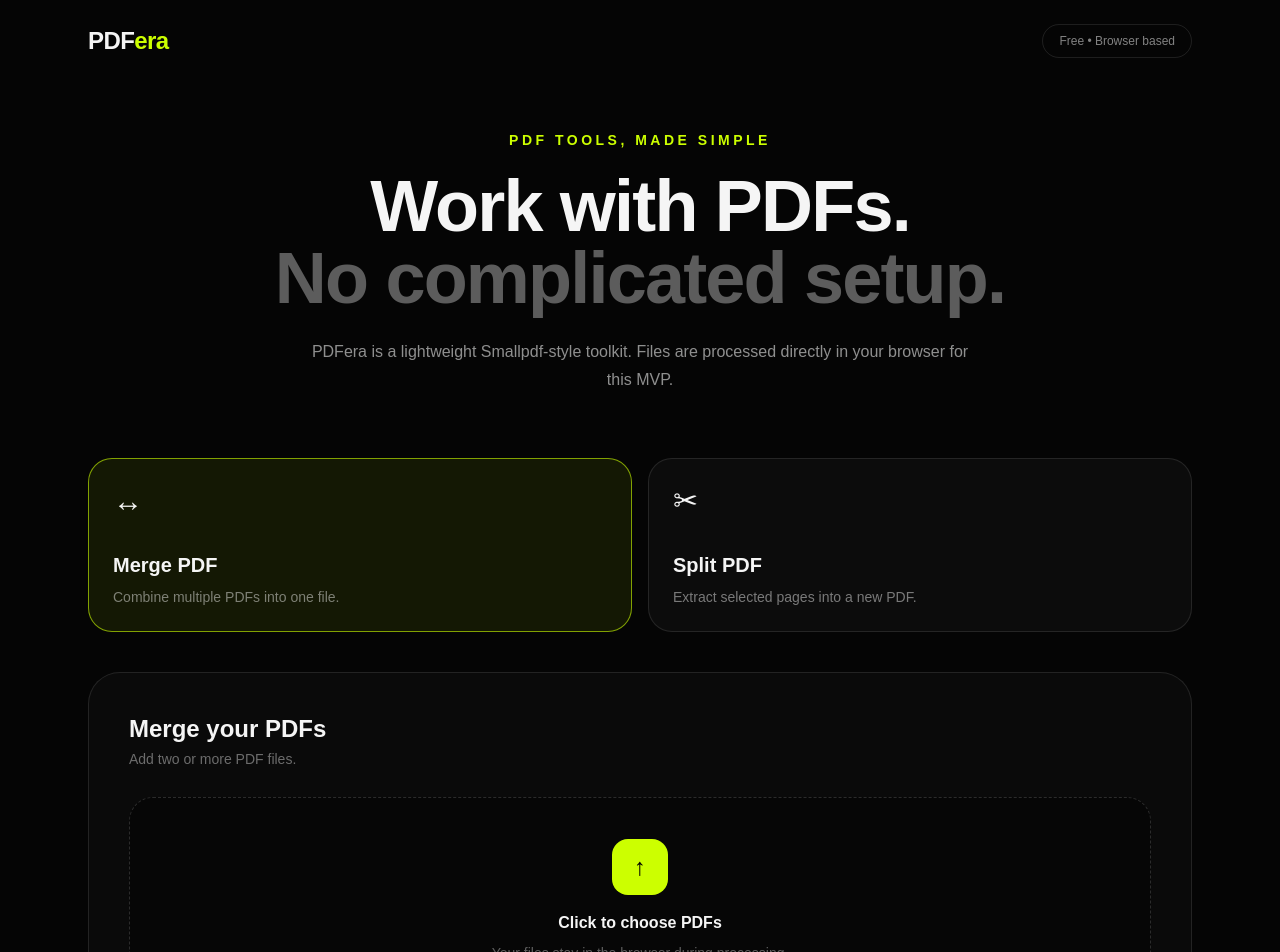
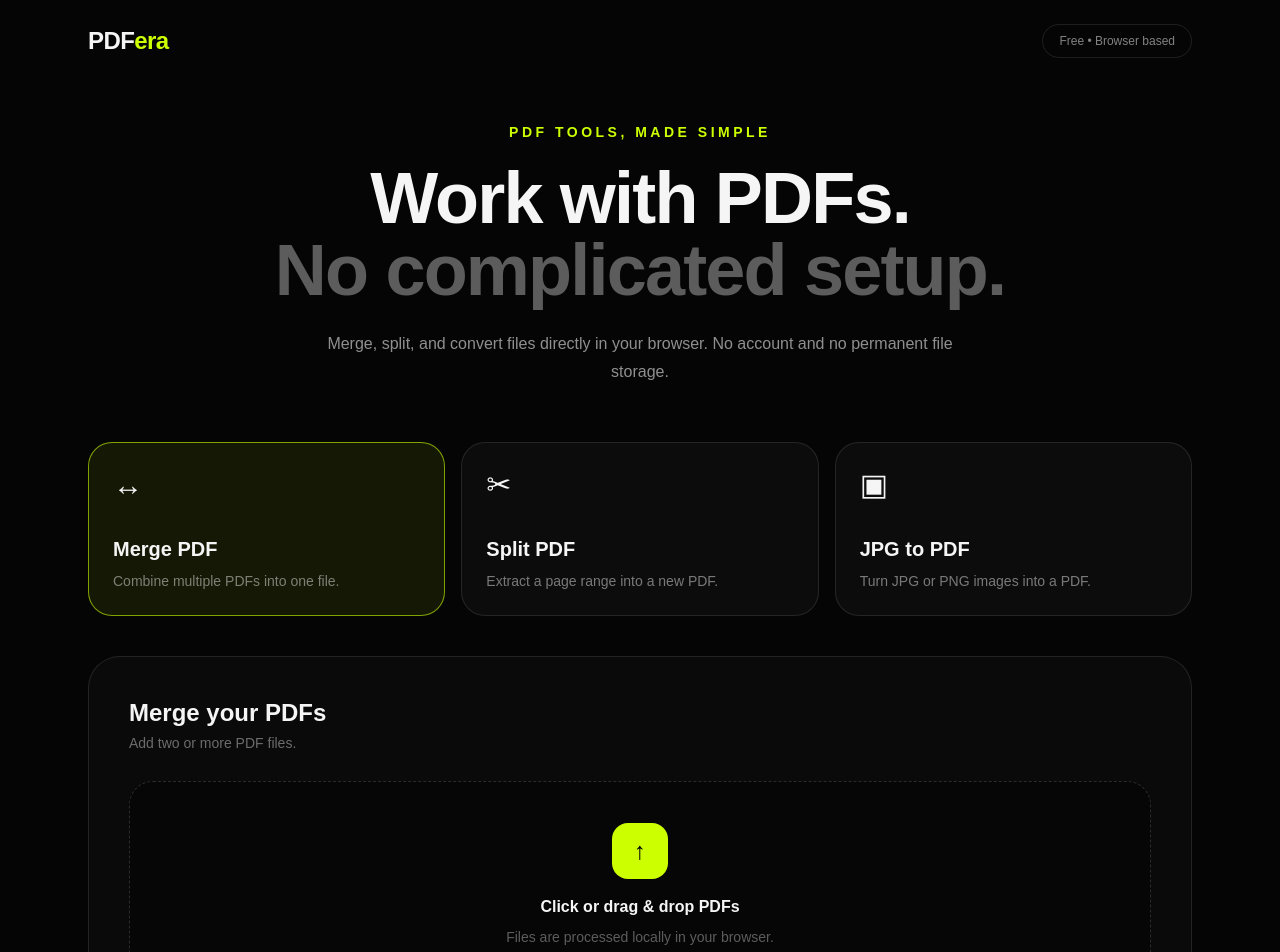
Before and after one commit to kaustubhlearner/pdfera, a Next.js app: page / in a window 1280 px wide. Shown: the top 952 px of the page. Built offline with nearby package versions, Linux system fonts and the light colour scheme.

Commit message:
feat: add split ranges, jpg to pdf, and drag drop

```diff
--- a/app/page.tsx
+++ b/app/page.tsx
@@ -1,13 +1,14 @@
 "use client";
 
-import { useRef, useState } from "react";
+import { DragEvent, useRef, useState } from "react";
 import { PDFDocument } from "pdf-lib";
 
-type Tool = "merge" | "split";
+type Tool = "merge" | "split" | "jpg";
 
 const tools = [
   { id: "merge" as Tool, icon: "↔", title: "Merge PDF", text: "Combine multiple PDFs into one file." },
-  { id: "split" as Tool, icon: "✂", title: "Split PDF", text: "Extract selected pages into a new PDF." },
+  { id: "split" as Tool, icon: "✂", title: "Split PDF", text: "Extract a page range into a new PDF." },
+  { id: "jpg" as Tool, icon: "▣", title: "JPG to PDF", text: "Turn JPG or PNG images into a PDF." },
 ];
 
 export default function Home() {
@@ -15,13 +16,29 @@
   const [files, setFiles] = useState<File[]>([]);
   const [busy, setBusy] = useState(false);
   const [message, setMessage] = useState("");
+  const [pageRange, setPageRange] = useState("1");
+  const [dragging, setDragging] = useState(false);
   const inputRef = useRef<HTMLInputElement>(null);
 
-  function addFiles(list: FileList | null) {
-    if (!list) return;
-    const pdfs = Array.from(list).filter((file) => file.type === "application/pdf");
-    setFiles((current) => [...current, ...pdfs]);
+  function addFiles(list: FileList | File[]) {
+    const selected = Array.from(list);
+    const allowed = tool === "jpg"
+      ? selected.filter((file) => file.type === "image/jpeg" || file.type === "image/png")
+      : selected.filter((file) => file.type === "application/pdf");
+
+    if (allowed.length === 0) {
+      setMessage(tool === "jpg" ? "Please select JPG or PNG images." : "Please select PDF files.");
+      return;
+    }
+
+    setFiles((current) => [...current, ...allowed]);
     setMessage("");
+  }
+
+  function handleDrop(event: DragEvent<HTMLButtonElement>) {
+    event.preventDefault();
+    setDragging(false);
+    addFiles(event.dataTransfer.files);
   }
 
   function removeFile(index: number) {
@@ -33,16 +50,18 @@
       setMessage("Select at least 2 PDF files.");
       return;
     }
+
     setBusy(true);
     try {
       const merged = await PDFDocument.create();
+
       for (const file of files) {
         const source = await PDFDocument.load(await file.arrayBuffer());
         const pages = await merged.copyPages(source, source.getPageIndices());
         pages.forEach((page) => merged.addPage(page));
       }
-      const bytes = await merged.save();
-      download(bytes, "pdfera-merged.pdf");
+
+      download(await merged.save(), "pdfera-merged.pdf");
       setMessage("Merged PDF downloaded successfully.");
     } catch {
       setMessage("Could not process one of the PDFs.");
@@ -56,20 +75,91 @@
       setMessage("Select exactly 1 PDF for Split PDF.");
       return;
     }
+
+    const source = await PDFDocument.load(await files[0].arrayBuffer());
+    const totalPages = source.getPageCount();
+    const parts = pageRange
+      .split(",")
+      .map((part) => part.trim())
+      .filter(Boolean);
+
+    const pageNumbers: number[] = [];
+
+    for (const part of parts) {
+      if (part.includes("-")) {
+        const range = part.split("-");
+        const start = Number(range[0]);
+        const end = Number(range[1]);
+
+        if (!Number.isInteger(start) || !Number.isInteger(end) || start < 1 || end > totalPages || start > end) {
+          setMessage("Invalid page range. Example: 1-3,5");
+          return;
+        }
+
+        for (let page = start; page <= end; page++) {
+          if (!pageNumbers.includes(page)) pageNumbers.push(page);
+        }
+      } else {
+        const page = Number(part);
+
+        if (!Number.isInteger(page) || page < 1 || page > totalPages) {
+          setMessage("Invalid page number. Example: 1,3,5");
+          return;
+        }
+
+        if (!pageNumbers.includes(page)) pageNumbers.push(page);
+      }
+    }
+
+    if (pageNumbers.length === 0) {
+      setMessage("Enter pages like 1,3,5 or 1-3.");
+      return;
+    }
+
     setBusy(true);
     try {
-      const source = await PDFDocument.load(await files[0].arrayBuffer());
-      if (source.getPageCount() < 2) {
-        setMessage("This PDF has only one page.");
-        return;
+      const output = await PDFDocument.create();
+      const copied = await output.copyPages(source, pageNumbers.map((page) => page - 1));
+      copied.forEach((page) => output.addPage(page));
+
+      download(await output.save(), "pdfera-split.pdf");
+      setMessage("Selected pages downloaded successfully.");
+    } catch {
+      setMessage("Could not split the PDF.");
+    } finally {
+      setBusy(false);
+    }
+  }
+
+  async function imagesToPdf() {
+    if (files.length === 0) {
+      setMessage("Select at least 1 JPG or PNG image.");
+      return;
+    }
+
+    setBusy(true);
+    try {
+      const pdf = await PDFDocument.create();
+
+      for (const file of files) {
+        const bytes = await file.arrayBuffer();
+        const image = file.type === "image/png"
+          ? await pdf.embedPng(bytes)
+          : await pdf.embedJpg(bytes);
+
+        const page = pdf.addPage([image.width, image.height]);
+        page.drawImage(image, {
+          x: 0,
+          y: 0,
+          width: image.width,
+          height: image.height,
+        });
       }
-      const firstPage = await PDFDocument.create();
-      const copied = await firstPage.copyPages(source, [0]);
-      firstPage.addPage(copied[0]);
-      download(await firstPage.save(), "pdfera-page-1.pdf");
-      setMessage("First page extracted and downloaded.");
+
+      download(await pdf.save(), "pdfera-images.pdf");
+      setMessage("PDF created from images successfully.");
     } catch {
-      setMessage("Could not process the PDF.");
+      setMessage("Could not convert the selected images.");
     } finally {
       setBusy(false);
     }
@@ -77,30 +167,56 @@
 
   async function process() {
     if (tool === "merge") await mergePdfs();
-    else await splitPdf();
+    else if (tool === "split") await splitPdf();
+    else await imagesToPdf();
   }
+
+  function selectTool(nextTool: Tool) {
+    setTool(nextTool);
+    setFiles([]);
+    setMessage("");
+    setPageRange("1");
+  }
+
+  const accept = tool === "jpg" ? "image/jpeg,image/png" : "application/pdf";
+  const multiple = tool !== "split";
 
   return (
     <main className="min-h-screen">
       <nav className="mx-auto flex max-w-6xl items-center justify-between px-6 py-6">
-        <div className="text-2xl font-black tracking-tight">PDF<span className="text-[#ccff00]">era</span></div>
-        <span className="rounded-full border border-white/10 px-4 py-2 text-xs text-white/50">Free • Browser based</span>
+        <div className="text-2xl font-black tracking-tight">
+          PDF<span className="text-[#ccff00]">era</span>
+        </div>
+        <span className="rounded-full border border-white/10 px-4 py-2 text-xs text-white/50">
+          Free • Browser based
+        </span>
       </nav>
 
-      <section className="mx-auto max-w-6xl px-6 pb-16 pt-12 text-center">
-        <p className="mb-5 text-sm font-bold uppercase tracking-[0.25em] text-[#ccff00]">PDF tools, made simple</p>
+      <section className="mx-auto max-w-6xl px-6 pb-14 pt-10 text-center">
+        <p className="mb-5 text-sm font-bold uppercase tracking-[0.25em] text-[#ccff00]">
+          PDF tools, made simple
+        </p>
         <h1 className="mx-auto max-w-4xl text-5xl font-black tracking-tight sm:text-7xl">
-          Work with PDFs.<br /><span className="text-white/35">No complicated setup.</span>
+          Work with PDFs.
+          <br />
+          <span className="text-white/35">No complicated setup.</span>
         </h1>
         <p className="mx-auto mt-6 max-w-2xl text-base leading-7 text-white/55">
-          PDFera is a lightweight Smallpdf-style toolkit. Files are processed directly in your browser for this MVP.
+          Merge, split, and convert files directly in your browser. No account and no permanent file storage.
         </p>
       </section>
 
-      <section className="mx-auto grid max-w-6xl gap-4 px-6 pb-10 sm:grid-cols-2">
+      <section className="mx-auto grid max-w-6xl gap-4 px-6 pb-10 md:grid-cols-3">
         {tools.map((item) => (
-          <button key={item.id} onClick={() => { setTool(item.id); setFiles([]); setMessage(""); }}
-            className={`rounded-3xl border p-6 text-left transition hover:-translate-y-1 ${tool === item.id ? "border-[#ccff00]/60 bg-[#ccff00]/8" : "border-white/10 bg-white/[0.03]"}`}>
+          <button
+            key={item.id}
+            onClick={() => selectTool(item.id)}
+            className={`rounded-3xl border p-6 text-left transition hover:-translate-y-1 ${
+              tool === item.id
+                ? "border-[#ccff00]/60 bg-[#ccff00]/8"
+                : "border-white/10 bg-white/[0.03]"
+            }`}
+          >
             <div className="mb-8 text-3xl">{item.icon}</div>
             <h2 className="text-xl font-bold">{item.title}</h2>
             <p className="mt-2 text-sm text-white/45">{item.text}</p>
@@ -112,39 +228,114 @@
         <div className="rounded-[2rem] border border-white/10 bg-white/[0.025] p-6 sm:p-10">
           <div className="mb-7 flex items-center justify-between gap-4">
             <div>
-              <h2 className="text-2xl font-bold">{tool === "merge" ? "Merge your PDFs" : "Split your PDF"}</h2>
-              <p className="mt-1 text-sm text-white/40">{tool === "merge" ? "Add two or more PDF files." : "Add one PDF. The MVP extracts page 1."}</p>
+              <h2 className="text-2xl font-bold">
+                {tool === "merge" ? "Merge your PDFs" : tool === "split" ? "Split your PDF" : "Convert images to PDF"}
+              </h2>
+              <p className="mt-1 text-sm text-white/40">
+                {tool === "merge"
+                  ? "Add two or more PDF files."
+                  : tool === "split"
+                    ? "Add one PDF and choose the pages you want."
+                    : "Add one or more JPG or PNG images."}
+              </p>
             </div>
-            {files.length > 0 && <button onClick={() => setFiles([])} className="text-sm text-white/40 hover:text-white">Clear</button>}
+            {files.length > 0 && (
+              <button onClick={() => setFiles([])} className="text-sm text-white/40 hover:text-white">
+                Clear
+              </button>
+            )}
           </div>
 
-          <input ref={inputRef} type="file" accept="application/pdf" multiple={tool === "merge"} className="hidden"
-            onChange={(e) => addFiles(e.target.files)} />
+          <input
+            ref={inputRef}
+            type="file"
+            accept={accept}
+            multiple={multiple}
+            className="hidden"
+            onChange={(event) => {
+              if (event.target.files) addFiles(event.target.files);
+              event.currentTarget.value = "";
+            }}
+          />
 
-          <button onClick={() => inputRef.current?.click()}
-            className="flex min-h-52 w-full flex-col items-center justify-center rounded-3xl border border-dashed border-white/15 bg-black/30 px-6 text-center hover:border-[#ccff00]/50">
-            <div className="mb-4 flex h-14 w-14 items-center justify-center rounded-2xl bg-[#ccff00] text-2xl text-black">↑</div>
-            <strong>Click to choose PDF{tool === "merge" ? "s" : ""}</strong>
-            <span className="mt-2 text-sm text-white/35">Your files stay in the browser during processing.</span>
+          <button
+            onClick={() => inputRef.current?.click()}
+            onDragOver={(event) => {
+              event.preventDefault();
+              setDragging(true);
+            }}
+            onDragLeave={() => setDragging(false)}
+            onDrop={handleDrop}
+            className={`flex min-h-52 w-full flex-col items-center justify-center rounded-3xl border border-dashed px-6 text-center transition ${
+              dragging
+                ? "border-[#ccff00] bg-[#ccff00]/10"
+                : "border-white/15 bg-black/30 hover:border-[#ccff00]/50"
+            }`}
+          >
+            <div className="mb-4 flex h-14 w-14 items-center justify-center rounded-2xl bg-[#ccff00] text-2xl text-black">
+              ↑
+            </div>
+            <strong>Click or drag & drop {tool === "jpg" ? "images" : "PDFs"}</strong>
+            <span className="mt-2 text-sm text-white/35">
+              Files are processed locally in your browser.
+            </span>
           </button>
+
+          {tool === "split" && files.length === 1 && (
+            <div className="mt-5">
+              <label className="mb-2 block text-sm font-semibold text-white/70">
+                Pages to extract
+              </label>
+              <input
+                value={pageRange}
+                onChange={(event) => setPageRange(event.target.value)}
+                placeholder="Example: 1,3,5 or 1-3,5"
+                className="w-full rounded-2xl border border-white/10 bg-black/40 px-4 py-3 text-sm outline-none focus:border-[#ccff00]/60"
+              />
+              <p className="mt-2 text-xs text-white/35">
+                Use page numbers, ranges, or both. Example: 1-3,5,8-10
+              </p>
+            </div>
+          )}
 
           {files.length > 0 && (
             <div className="mt-5 space-y-2">
               {files.map((file, index) => (
-                <div key={file.name + index} className="flex items-center justify-between rounded-2xl border border-white/10 bg-black/30 px-4 py-3">
-                  <span className="truncate text-sm">{index + 1}. {file.name}</span>
-                  <button onClick={() => removeFile(index)} className="ml-4 text-xs text-white/40 hover:text-white">Remove</button>
+                <div
+                  key={file.name + index}
+                  className="flex items-center justify-between rounded-2xl border border-white/10 bg-black/30 px-4 py-3"
+                >
+                  <span className="truncate text-sm">
+                    {index + 1}. {file.name}
+                  </span>
+                  <button
+                    onClick={() => removeFile(index)}
+                    className="ml-4 text-xs text-white/40 hover:text-white"
+                  >
+                    Remove
+                  </button>
                 </div>
               ))}
             </div>
           )}
 
-          <button onClick={process} disabled={busy}
-            className="mt-6 w-full rounded-2xl bg-[#ccff00] px-6 py-4 font-black text-black transition hover:brightness-95 disabled:cursor-not-allowed disabled:opacity-50">
-            {busy ? "Processing..." : tool === "merge" ? "Merge PDF →" : "Extract Page 1 →"}
+          <button
+            onClick={process}
+            disabled={busy}
+            className="mt-6 w-full rounded-2xl bg-[#ccff00] px-6 py-4 font-black text-black transition hover:brightness-95 disabled:cursor-not-allowed disabled:opacity-50"
+          >
+            {busy
+              ? "Processing..."
+              : tool === "merge"
+                ? "Merge PDF →"
+                : tool === "split"
+                  ? "Split PDF →"
+                  : "Create PDF →"}
           </button>
 
-          {message && <p className="mt-4 text-center text-sm text-[#ccff00]">{message}</p>}
+          {message && (
+            <p className="mt-4 text-center text-sm text-[#ccff00]">{message}</p>
+          )}
         </div>
       </section>
 
```
